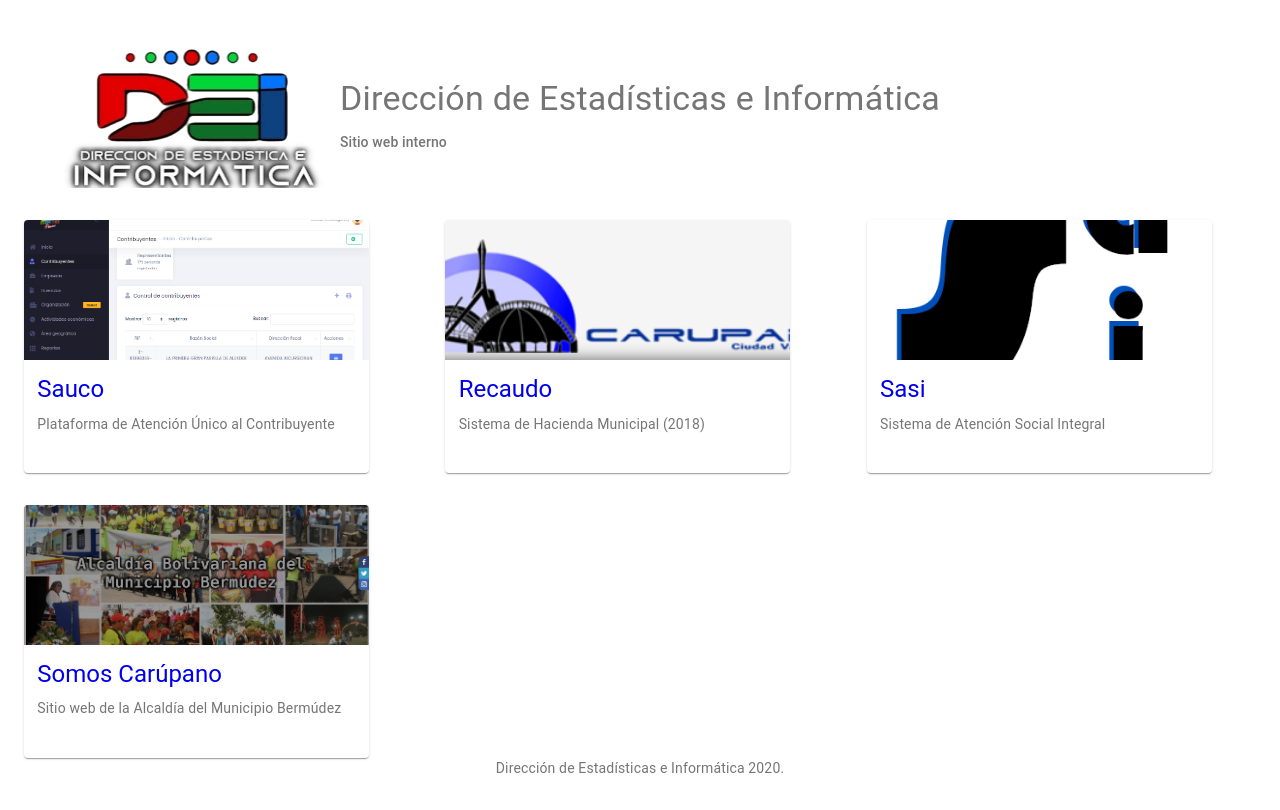
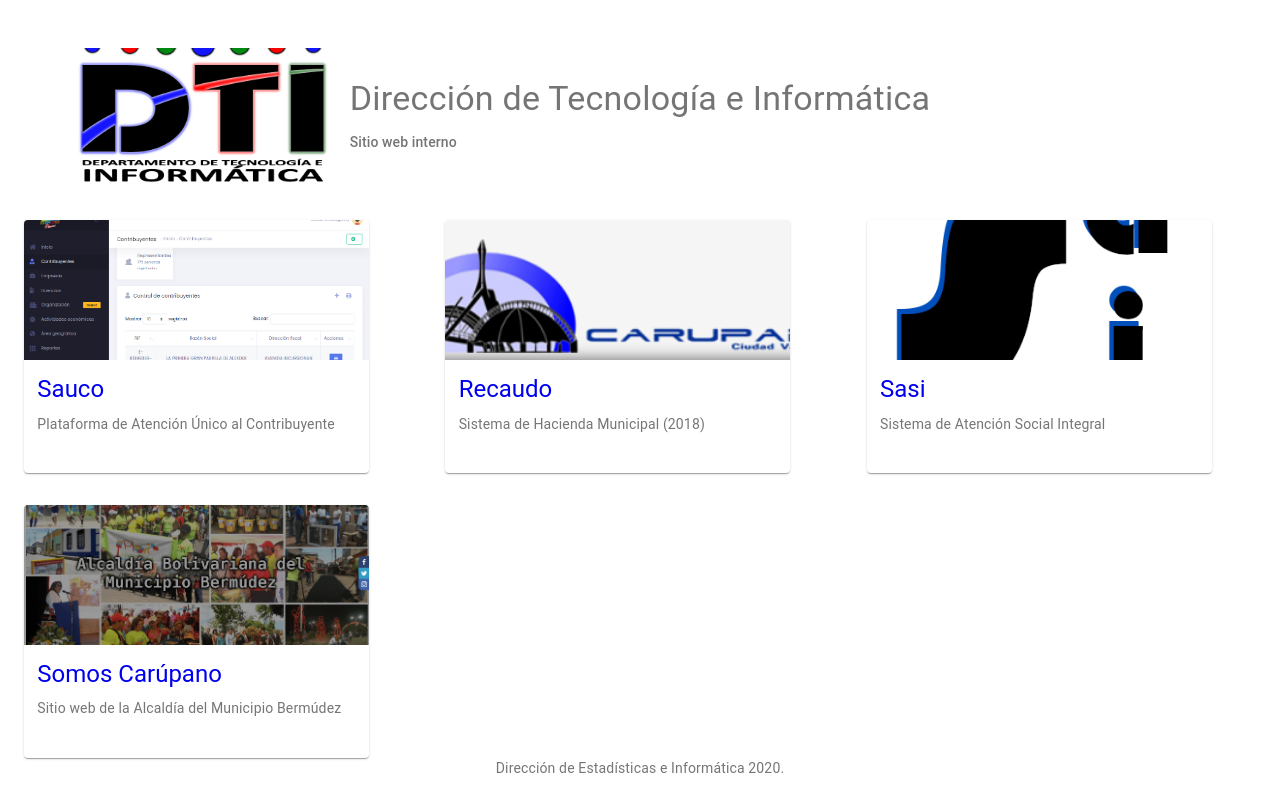
Before and after one commit to jodaz/dei, a Next.js app: page / in a window 1280 px wide. Built offline with nearby package versions, Linux system fonts and the light colour scheme.

Commit message:
Change header logo and description

```diff
--- a/components/Header.js
+++ b/components/Header.js
@@ -37,13 +37,13 @@ export default function Header() {
         component="img"
         height='140'
         width='240'
-        image='/images/dei.webp'
+        image='/images/DTI.png'
         className={classes.logo}
         size='contain'
       />
       <div className={classes.description}>
         <Typography variant="h4" color="textSecondary" component="h1" gutterBottom>
-          Dirección de Estadísticas e Informática
+          Dirección de Tecnología e Informática
         </Typography>
         <Typography variant="subtitle2" component="h3" color="textSecondary" gutterBottom>
           Sitio web interno
```
Also changed, not shown: public/images/DTI.png (added).
